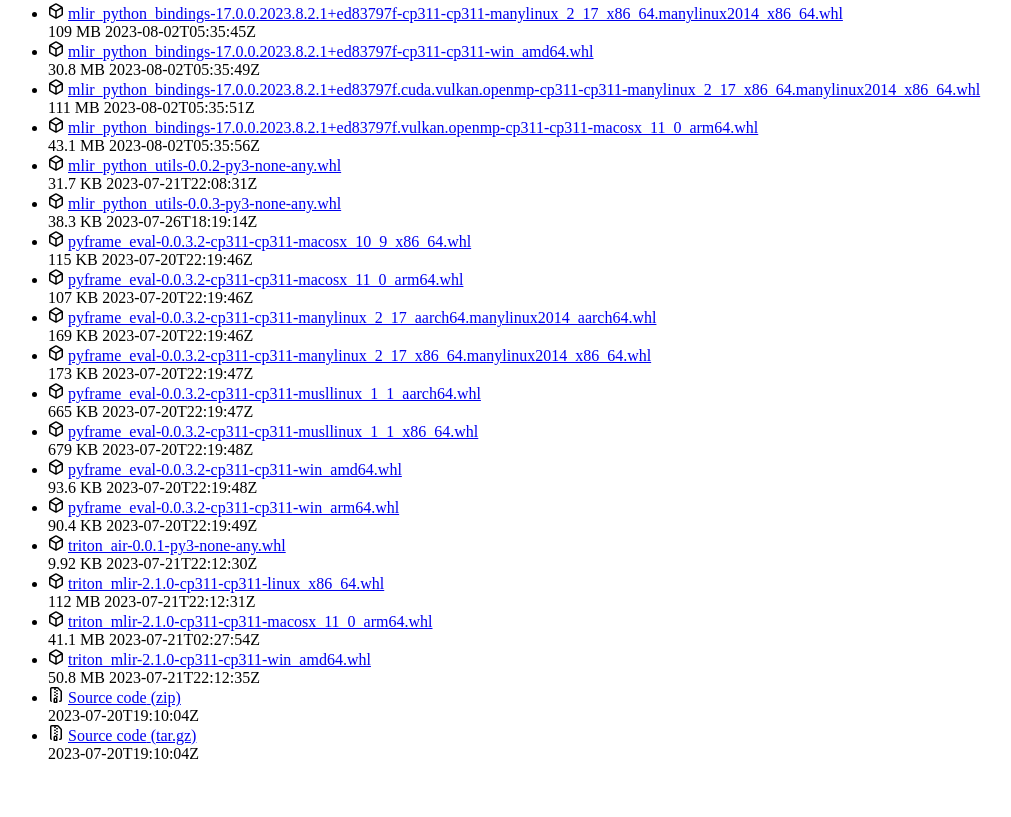
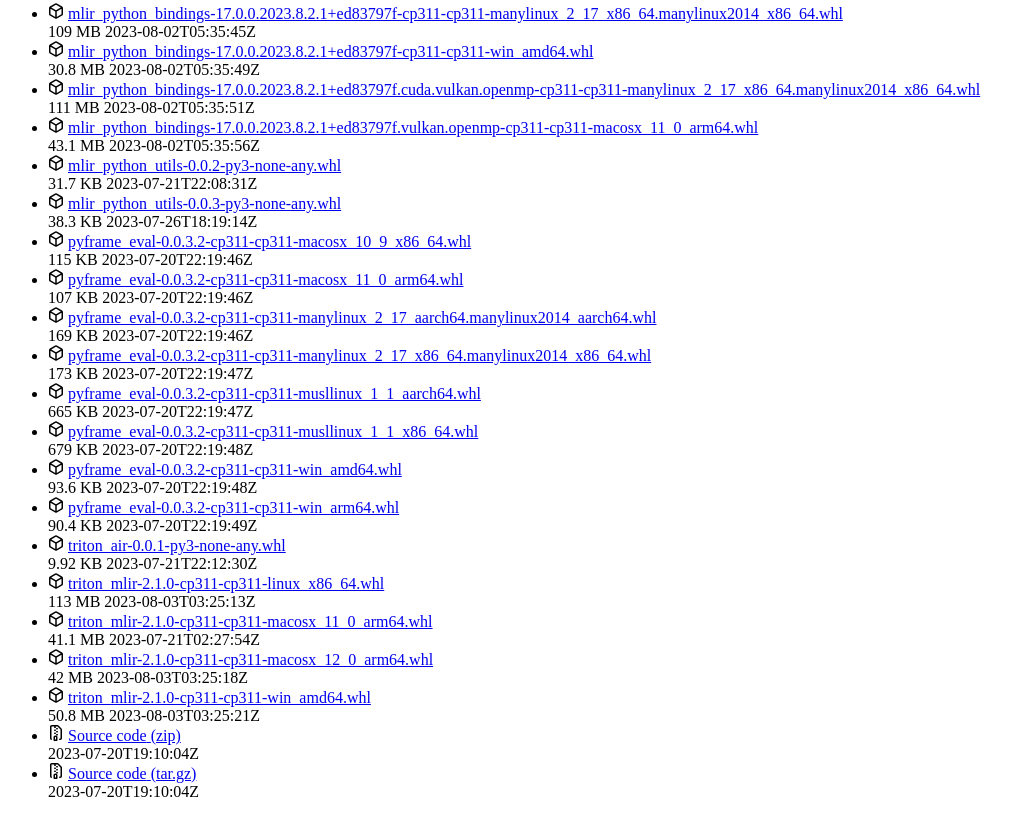
Before and after one commit to makslevental/wheels, a plain HTML site: page index.html in a window 1280 px wide. Shown: the part 9733-10550 px from the top of the page, without its empty margins (0-1011 px from the left). Before the commit the page ends 10512 px from the top, so only its background shows below. Drawn offline with Linux system fonts and the light colour scheme.

Commit message:
Apply automatic changes

```diff
--- a/index.html
+++ b/index.html
@@ -2991,8 +2991,8 @@
     <span data-view-component="true" class="Truncate-text text-bold">triton_mlir-2.1.0-cp311-cp311-linux_x86_64.whl</span>
     <span data-view-component="true" class="Truncate-text"></span>
 </a></div>      <div data-view-component="true" class="d-flex flex-auto flex-justify-end col-md-4 ml-3 ml-md-0 mt-1 mt-md-0 pl-1 pl-md-0">
-          <span style="white-space: nowrap;" data-view-component="true" class="color-fg-muted text-sm-left flex-auto ml-md-3">112 MB</span>
-          <span style="white-space: nowrap;" data-view-component="true" class="color-fg-muted text-right flex-shrink-0 flex-grow-0 ml-3"><relative-time datetime="2023-07-21T22:12:31Z" class="no-wrap" prefix="">2023-07-21T22:12:31Z</relative-time></span>
+          <span style="white-space: nowrap;" data-view-component="true" class="color-fg-muted text-sm-left flex-auto ml-md-3">113 MB</span>
+          <span style="white-space: nowrap;" data-view-component="true" class="color-fg-muted text-right flex-shrink-0 flex-grow-0 ml-3"><relative-time datetime="2023-08-03T03:25:13Z" class="no-wrap" prefix="">2023-08-03T03:25:13Z</relative-time></span>
 </div></li>
         <li data-view-component="true" class="Box-row d-flex flex-column flex-md-row">      <div data-view-component="true" class="d-flex flex-justify-start col-12 col-lg-9">
         <svg aria-hidden="true" height="16" viewBox="0 0 16 16" version="1.1" width="16" data-view-component="true" class="octicon octicon-package color-fg-muted">
@@ -3009,12 +3009,23 @@
         <svg aria-hidden="true" height="16" viewBox="0 0 16 16" version="1.1" width="16" data-view-component="true" class="octicon octicon-package color-fg-muted">
     <path d="m8.878.392 5.25 3.045c.54.314.872.89.872 1.514v6.098a1.75 1.75 0 0 1-.872 1.514l-5.25 3.045a1.75 1.75 0 0 1-1.756 0l-5.25-3.045A1.75 1.75 0 0 1 1 11.049V4.951c0-.624.332-1.201.872-1.514L7.122.392a1.75 1.75 0 0 1 1.756 0ZM7.875 1.69l-4.63 2.685L8 7.133l4.755-2.758-4.63-2.685a.248.248 0 0 0-.25 0ZM2.5 5.677v5.372c0 .09.047.171.125.216l4.625 2.683V8.432Zm6.25 8.271 4.625-2.683a.25.25 0 0 0 .125-.216V5.677L8.75 8.432Z"></path>
 </svg>
+        <a href="https://github.com/makslevental/wheels/releases/download/i/triton_mlir-2.1.0-cp311-cp311-macosx_12_0_arm64.whl" rel="nofollow" data-turbo="false" data-view-component="true" class="Truncate">
+    <span data-view-component="true" class="Truncate-text text-bold">triton_mlir-2.1.0-cp311-cp311-macosx_12_0_arm64.whl</span>
+    <span data-view-component="true" class="Truncate-text"></span>
+</a></div>      <div data-view-component="true" class="d-flex flex-auto flex-justify-end col-md-4 ml-3 ml-md-0 mt-1 mt-md-0 pl-1 pl-md-0">
+          <span style="white-space: nowrap;" data-view-component="true" class="color-fg-muted text-sm-left flex-auto ml-md-3">42 MB</span>
+          <span style="white-space: nowrap;" data-view-component="true" class="color-fg-muted text-right flex-shrink-0 flex-grow-0 ml-3"><relative-time datetime="2023-08-03T03:25:18Z" class="no-wrap" prefix="">2023-08-03T03:25:18Z</relative-time></span>
+</div></li>
+        <li data-view-component="true" class="Box-row d-flex flex-column flex-md-row">      <div data-view-component="true" class="d-flex flex-justify-start col-12 col-lg-9">
+        <svg aria-hidden="true" height="16" viewBox="0 0 16 16" version="1.1" width="16" data-view-component="true" class="octicon octicon-package color-fg-muted">
+    <path d="m8.878.392 5.25 3.045c.54.314.872.89.872 1.514v6.098a1.75 1.75 0 0 1-.872 1.514l-5.25 3.045a1.75 1.75 0 0 1-1.756 0l-5.25-3.045A1.75 1.75 0 0 1 1 11.049V4.951c0-.624.332-1.201.872-1.514L7.122.392a1.75 1.75 0 0 1 1.756 0ZM7.875 1.69l-4.63 2.685L8 7.133l4.755-2.758-4.63-2.685a.248.248 0 0 0-.25 0ZM2.5 5.677v5.372c0 .09.047.171.125.216l4.625 2.683V8.432Zm6.25 8.271 4.625-2.683a.25.25 0 0 0 .125-.216V5.677L8.75 8.432Z"></path>
+</svg>
         <a href="https://github.com/makslevental/wheels/releases/download/i/triton_mlir-2.1.0-cp311-cp311-win_amd64.whl" rel="nofollow" data-turbo="false" data-view-component="true" class="Truncate">
     <span data-view-component="true" class="Truncate-text text-bold">triton_mlir-2.1.0-cp311-cp311-win_amd64.whl</span>
     <span data-view-component="true" class="Truncate-text"></span>
 </a></div>      <div data-view-component="true" class="d-flex flex-auto flex-justify-end col-md-4 ml-3 ml-md-0 mt-1 mt-md-0 pl-1 pl-md-0">
           <span style="white-space: nowrap;" data-view-component="true" class="color-fg-muted text-sm-left flex-auto ml-md-3">50.8 MB</span>
-          <span style="white-space: nowrap;" data-view-component="true" class="color-fg-muted text-right flex-shrink-0 flex-grow-0 ml-3"><relative-time datetime="2023-07-21T22:12:35Z" class="no-wrap" prefix="">2023-07-21T22:12:35Z</relative-time></span>
+          <span style="white-space: nowrap;" data-view-component="true" class="color-fg-muted text-right flex-shrink-0 flex-grow-0 ml-3"><relative-time datetime="2023-08-03T03:25:21Z" class="no-wrap" prefix="">2023-08-03T03:25:21Z</relative-time></span>
 </div></li>
         <li data-view-component="true" class="Box-row d-flex flex-column flex-md-row">      <div data-view-component="true" class="d-flex flex-justify-start col-12 col-lg-9">
         <svg aria-hidden="true" height="16" viewBox="0 0 16 16" version="1.1" width="16" data-view-component="true" class="octicon octicon-file-zip color-fg-muted">
```
